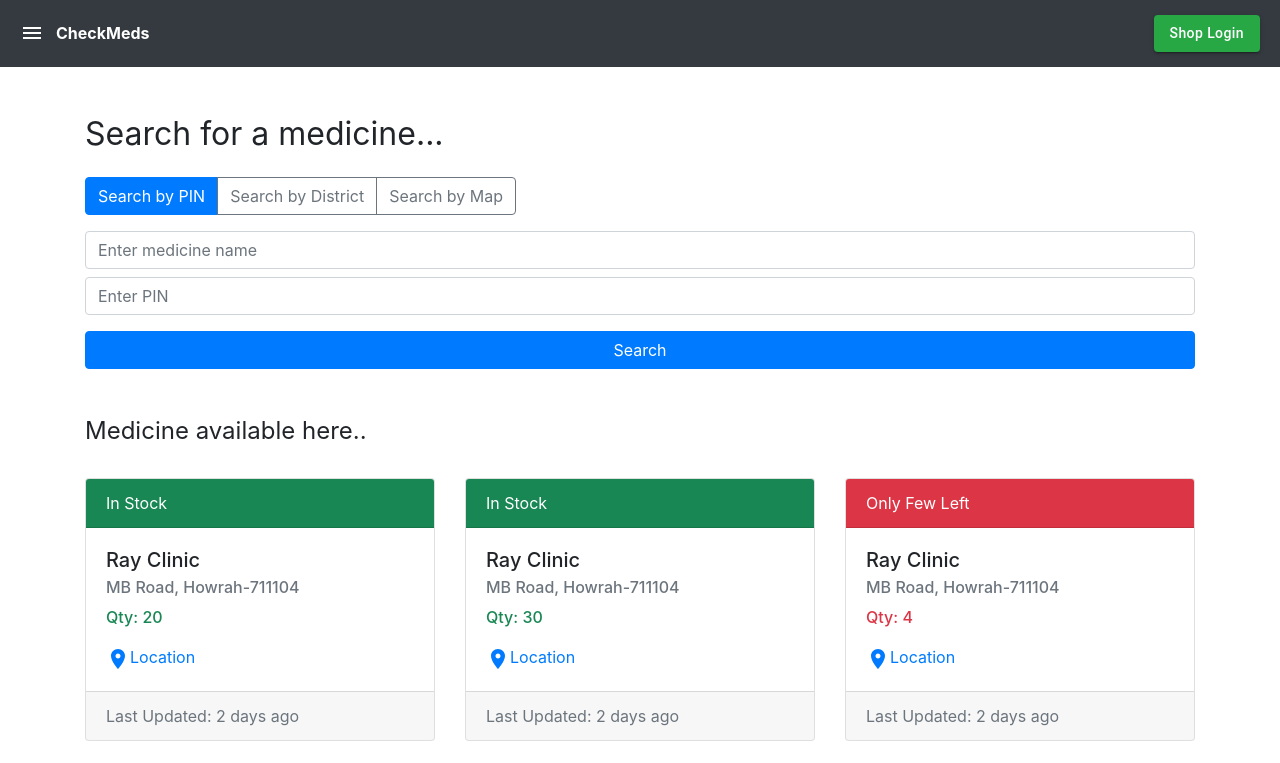
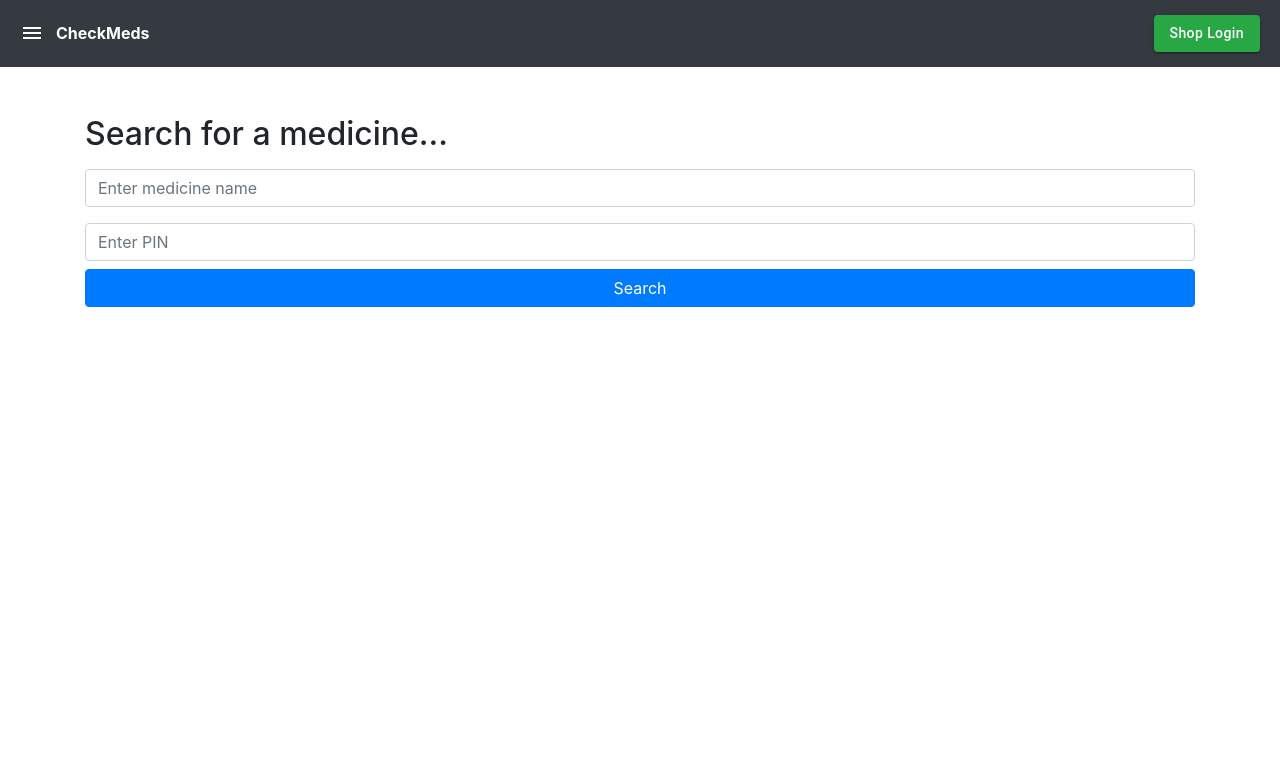
Before and after one commit to SrijanDas/Check-Med-frontend, a React (Create React App) app: page / in a window 1280 px wide. Shown: the top 763 px of the page. Built offline with nearby package versions, Linux system fonts and the light colour scheme.

Commit message:
we can search by pin now

```diff
--- a/package.json
+++ b/package.json
@@ -8,13 +8,16 @@
     "@testing-library/jest-dom": "^5.11.4",
     "@testing-library/react": "^11.1.0",
     "@testing-library/user-event": "^12.1.10",
+    "axios": "^0.21.1",
     "bootstrap": "^5.0.1",
+    "dotenv": "^10.0.0",
     "material-table": "^1.69.3",
     "react": "^17.0.2",
     "react-bootstrap": "^1.6.1",
     "react-dom": "^17.0.2",
     "react-router-dom": "^5.2.0",
     "react-scripts": "4.0.3",
+    "timeago.js": "^4.0.2",
     "web-vitals": "^1.0.1"
   },
   "scripts": {
--- a/src/components/SearchForm/SearchForm.jsx
+++ b/src/components/SearchForm/SearchForm.jsx
@@ -5,7 +5,13 @@ import ButtonGroup from "react-bootstrap/ButtonGroup";
 import Form from "react-bootstrap/Form";
 import "./SearchForm.css";
 
-function SearchForm() {
+function SearchForm({
+  handleSearch,
+  medicineName,
+  setMedicineName,
+  query,
+  setQuery,
+}) {
   const [btnSelect, setBtnSelect] = useState("1");
 
   const buttons = [
@@ -14,7 +20,7 @@ function SearchForm() {
     { name: "Search by Map", value: "3" },
   ];
 
-  const SearchMethod = ({ searchMode }) => {
+  const SearchMethod = ({ searchMode, setMedicineName, setQuery }) => {
     if (searchMode === "3") {
       return (
         <>
@@ -29,11 +35,21 @@ function SearchForm() {
             className="mb-2"
             placeholder="Enter medicine name"
             required
+            onChangeCapture={(e) => {
+              setMedicineName(e.target.value);
+            }}
           />
           {searchMode === "2" ? (
             <Form.Control type="text" placeholder="Select District" required />
           ) : (
-            <Form.Control type="text" placeholder="Enter PIN" required />
+            <input
+              type="text"
+              placeholder="Enter PIN"
+              required
+              onChange={(e) => {
+                setQuery(e.target.value);
+              }}
+            />
           )}
           <Button type="submit" variant="primary" className="mt-3 btn-block">
             Search
@@ -46,7 +62,11 @@ function SearchForm() {
   return (
     <>
       <h2 className="searchForm__heading">Search for a medicine...</h2>
-      <Form>
+      <Form
+        onSubmit={(e) => {
+          handleSearch(e);
+        }}
+      >
         <ButtonGroup className="mt-3">
           {buttons.map((btn, idx) => (
             <Button
@@ -63,7 +83,11 @@ function SearchForm() {
             </Button>
           ))}
         </ButtonGroup>
-        <SearchMethod searchMode={btnSelect} />
+        <SearchMethod
+          searchMode={btnSelect}
+          setMedicineName={setMedicineName}
+          setQuery={setQuery}
+        />
       </Form>
     </>
   );
--- a/src/components/ShopCard.jsx
+++ b/src/components/ShopCard.jsx
@@ -1,8 +1,12 @@
 import React from "react";
 import Card from "react-bootstrap/Card";
 import LocationOnIcon from "@material-ui/icons/LocationOn";
+import { format } from "timeago.js";
 
-function ShopCard({ inStock }) {
+function ShopCard({ cardData }) {
+  const shop = cardData.shop;
+  const inventory = cardData.inventory;
+  const inStock = cardData.inventory.quantity;
   const lowStock = inStock <= 10 ? true : false;
   const bg = lowStock ? "#DC3545" : "#198754";
   const header = lowStock ? "Only Few Left" : "In Stock";
@@ -15,9 +19,9 @@ function ShopCard({ inStock }) {
           {header}
         </Card.Header>
         <Card.Body>
-          <Card.Title>Ray Clinic</Card.Title>
+          <Card.Title>{shop.name}</Card.Title>
           <Card.Subtitle className="mb-2 text-muted">
-            MB Road, Howrah-711104
+            {`${shop.address}, ${shop.state}, ${shop.district} - ${shop.pincode}`}
           </Card.Subtitle>
           <Card.Text style={{ color: statusColor, fontWeight: 500 }}>
             Qty: {inStock}
@@ -28,7 +32,7 @@ function ShopCard({ inStock }) {
           </Card.Link>
         </Card.Body>
         <Card.Footer className="text-muted">
-          Last Updated: 2 days ago
+          {`Last Updated: ${format(inventory.date)}`}
         </Card.Footer>
       </Card>
     </div>
--- /dev/null
+++ b/src/helpers/axios.js
@@ -0,0 +1,9 @@
+import axios from "axios";
+
+const baseURL = process.env.REACT_APP_API_URL;
+
+const axiosInstance = axios.create({
+  baseURL: baseURL,
+});
+
+export default axiosInstance;
--- a/src/pages/Home/Home.css
+++ b/src/pages/Home/Home.css
@@ -3,3 +3,14 @@
   display: flex;
   justify-content: center !important;
 }
+
+input::-webkit-outer-spin-button,
+input::-webkit-inner-spin-button {
+  -webkit-appearance: none;
+  margin: 0;
+}
+
+/* Firefox */
+input[type="number"] {
+  -moz-appearance: textfield;
+}
--- a/src/pages/Home/Home.jsx
+++ b/src/pages/Home/Home.jsx
@@ -1,27 +1,74 @@
-import React from "react";
+import React, { useState } from "react";
 import "./Home.css";
 import ShopCard from "../../components/ShopCard";
-import SearchForm from "../../components/SearchForm/SearchForm";
 import Container from "react-bootstrap/Container";
 import Row from "react-bootstrap/Row";
 import Col from "react-bootstrap/Col";
+import axios from "../../helpers/axios";
+import { Button, Form } from "react-bootstrap";
 
 function Home() {
-  const cards = [20, 30, 4, 2, 45];
+  const [medicineName, setMedicineName] = useState("");
+  const [query, setQuery] = useState("");
+
+  const [cards, setCards] = useState([]);
+  const [showHeader, setShowHeader] = useState(false);
+
+  const handleSearch = async (e) => {
+    e.preventDefault();
+    const formData = {
+      query: query.toLowerCase(),
+      medicine_name: medicineName.toLowerCase(),
+    };
+    try {
+      const response = await axios.post("/search", formData);
+      setShowHeader(true);
+      setCards(response.data);
+    } catch (error) {
+      console.log(error);
+    }
+  };
 
   return (
     <div className="homePage">
       <Container fluid="sm">
-        <SearchForm />
+        <h2 className="searchForm__heading">Search for a medicine...</h2>
+        <Form className="mt-3" onSubmit={handleSearch}>
+          <Form.Control
+            type="text"
+            className="mb-3"
+            placeholder="Enter medicine name"
+            required
+            onChangeCapture={(e) => {
+              setMedicineName(e.target.value);
+            }}
+          />
+          <Form.Control
+            type="number"
+            className="pinInput mb-2"
+            placeholder="Enter PIN"
+            required
+            onChangeCapture={(e) => {
+              setQuery(e.target.value);
+            }}
+          />
+          <Button type="submit" variant="primary" className="btn-block">
+            Search
+          </Button>
+        </Form>
 
         <h4 style={{ fontWeight: 400 }} className="mt-5">
-          Medicine available here..
+          {showHeader
+            ? cards.length
+              ? ` ${medicineName.toUpperCase()} is available here..`
+              : `${medicineName.toUpperCase()} is not available at your location`
+            : ""}
         </h4>
 
         <Row xs={1} md={3} className="g-4">
-          {cards.map((stock, indx) => (
+          {cards.map((cardData, indx) => (
             <Col key={indx}>
-              <ShopCard inStock={stock} />
+              <ShopCard cardData={cardData} />
             </Col>
           ))}
         </Row>
```
Also changed, not shown: 2 other files (tests, documents, lock files or other folders).
